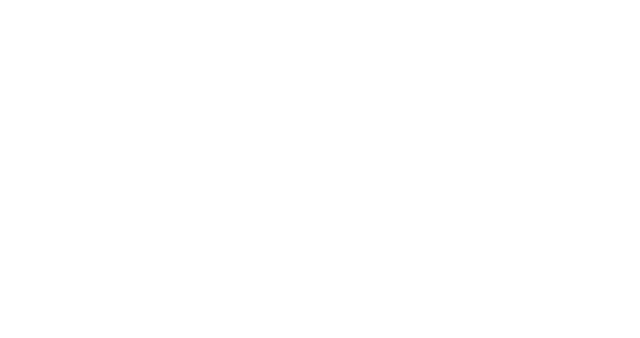
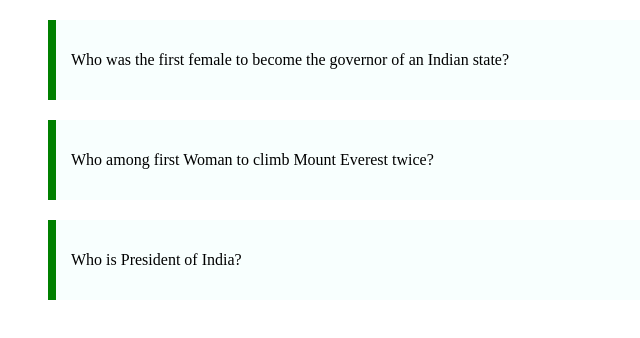
Before and after one commit to acciojob/css-list-of-questions-KnightRiderSharad, a website: page main.html in a window 1280 px wide. Shown: the whole page, without its empty margins (0-640 px from the left). Drawn offline with Linux system fonts and the light colour scheme.

Commit message:
completed

```diff
--- a/main.html
+++ b/main.html
@@ -8,6 +8,15 @@
 
 <body>
 	<!-- the entire body must be written by student -->
+	<blockquote class="questions">
+		<p>Who was the first female to become the governor of an Indian state?</p>
+	</blockquote>
+	<blockquote class="questions">
+		<p>Who among first Woman to climb Mount Everest twice?</p>
+	</blockquote>
+	<blockquote class="questions">
+		<p>Who is President of India?</p>
+	</blockquote>
     <script type="text/javascript" src="./script.js">
 </script>
 
--- a/styles.css
+++ b/styles.css
@@ -1,2 +1,8 @@
-
-/* Your CSS Code here. */
+.questions{
+    background-color: #f8fffe;
+    height: 50px;
+    margin-top: 20px;
+    padding: 15px;
+    max-width: 600px;
+    border-left: 8px solid green
+}
```
